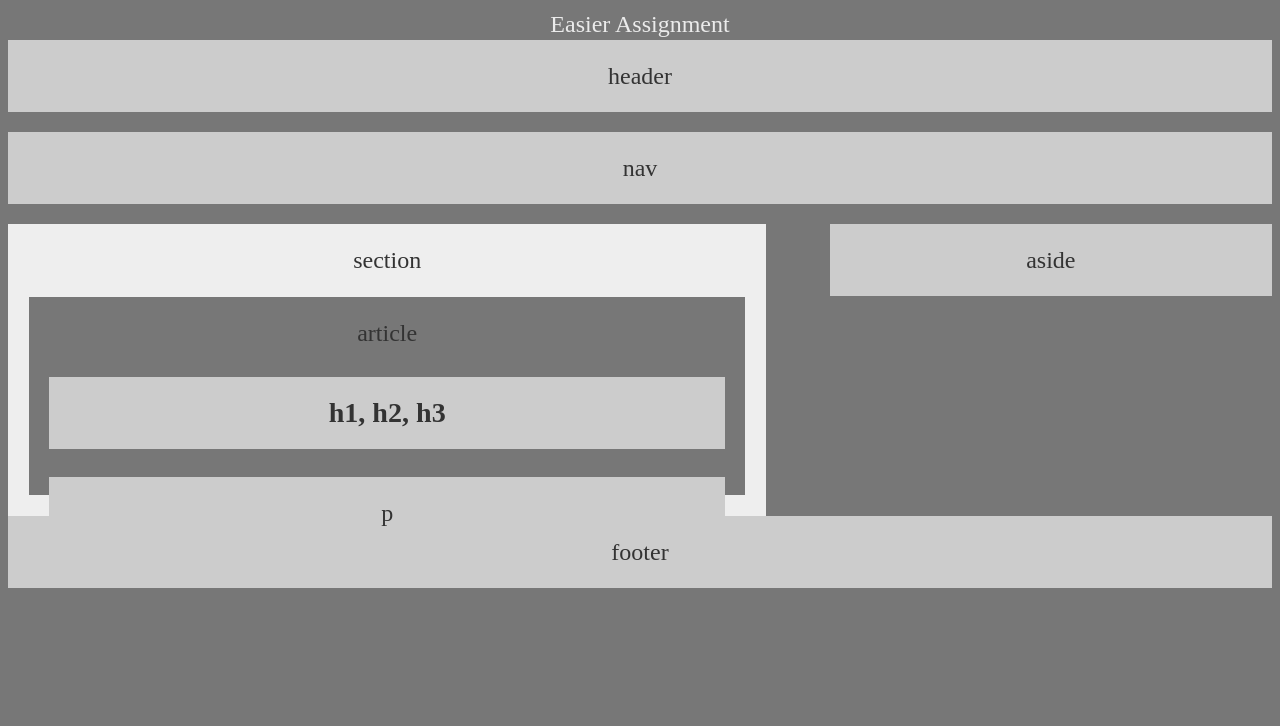
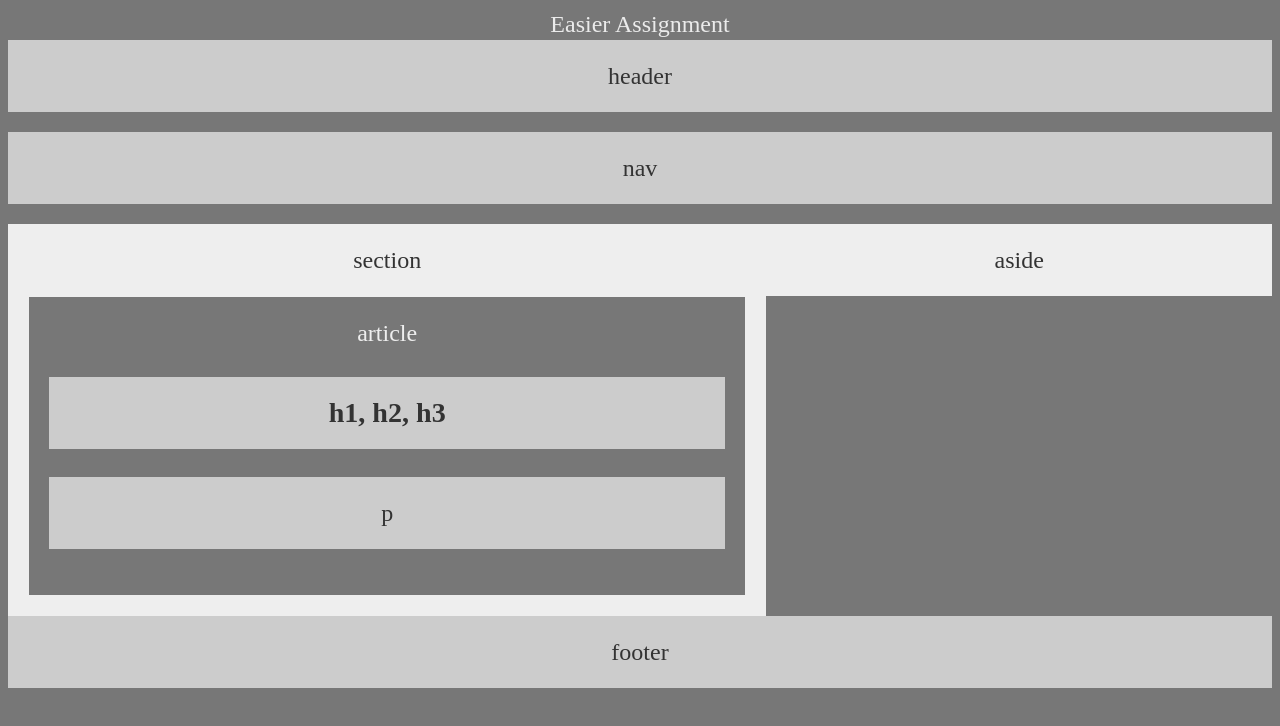
Before and after one commit to IanDunk/HW-Wireframe, a plain HTML site: page index.html in a window 1280 px wide. Drawn offline with Linux system fonts and the light colour scheme.

Commit message:
Just needs spacing and equal height

```diff
--- a/style.css
+++ b/style.css
@@ -32,15 +32,18 @@ section {
 
 #full {
     float: left;
+    overflow: auto;
     width: 60%;
     background: #eee;
 }
 
 article {
     clear: both;
-    height: 200px;
+    overflow: auto;
+    height: 300px;
     padding: 20px;
     margin-top: 20px;
+    color: #eee;
     background: #777;
     border: 1px solid #eee;
 }
@@ -53,6 +56,7 @@ h1 {
 }
 
 p {
+    clear: both;
     padding: 20px;
     color: #333;
     background: #ccc;
@@ -61,14 +65,18 @@ p {
 aside {
     padding: 20px;
     float: right;
-    width: 35%;
+    width: 40%;
     color: #333;
-    background: #ccc;
+    background: #eee;
+    /* what was that "equal height hack" again? */
+    /* Also how to separate? */
 }
 
 footer {
     padding: 20px;
     clear: both;
+    float: bottom;
     color: #333;
     background: #ccc;
+    /* margin-bottom: 20px; ? */
 }
```
